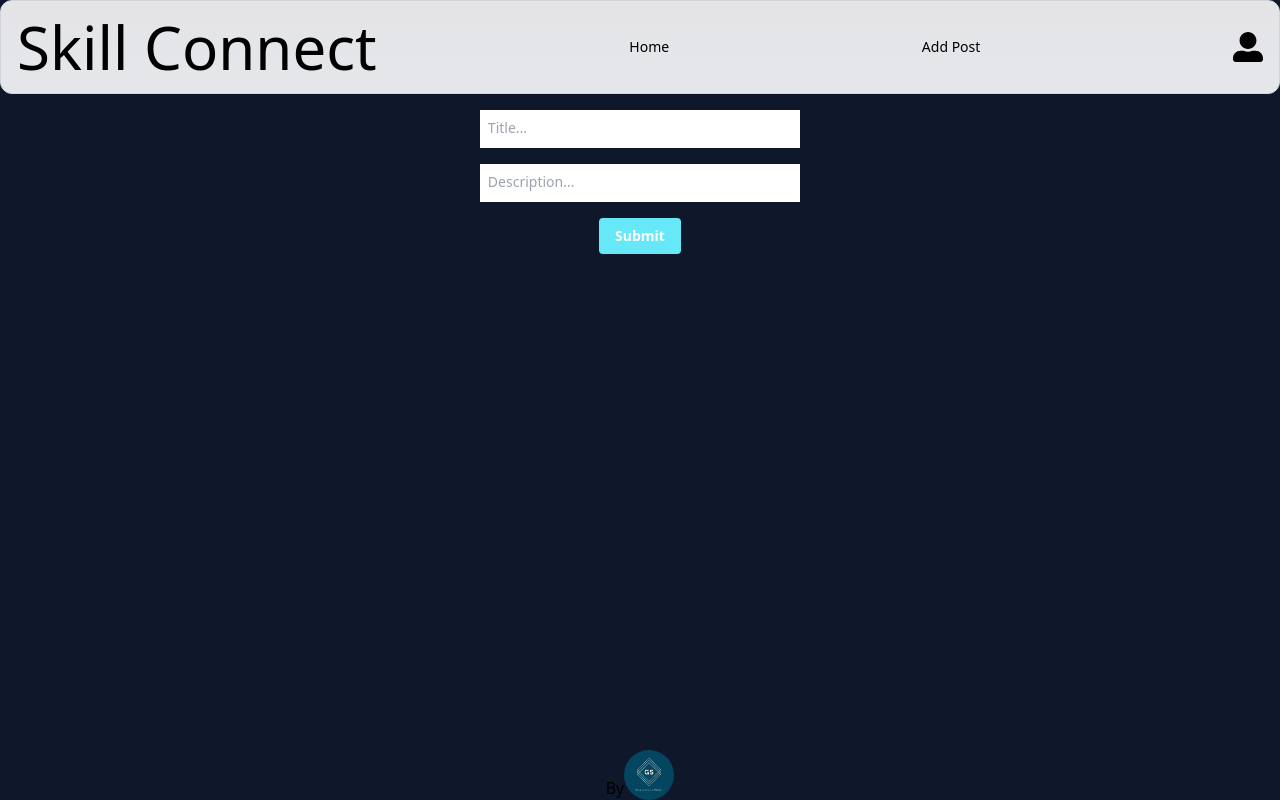
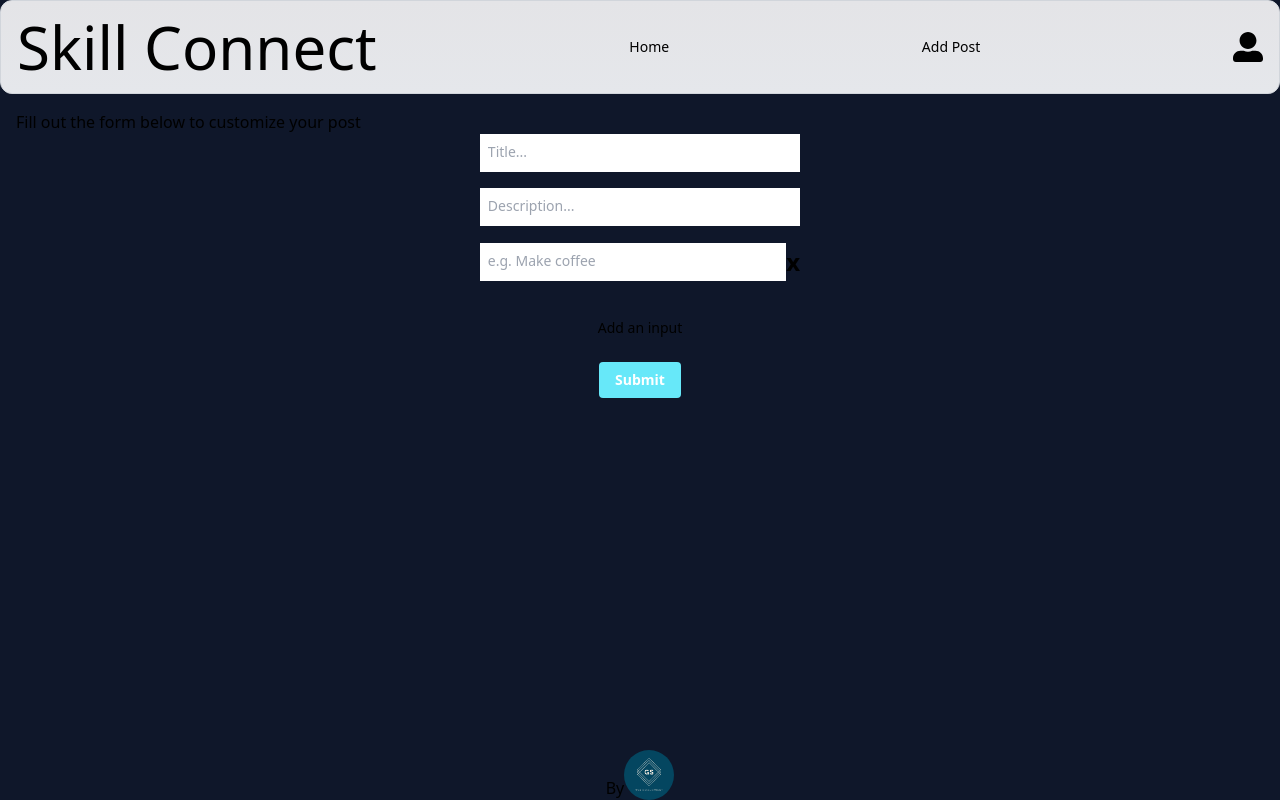
Before and after one commit to GregNicholas/skill-connect, a Next.js app: page /addPost in a window 1280 px wide. Built offline with nearby package versions, Linux system fonts and the light colour scheme; no server answers.

Commit message:
adding optional dynamic field inputs to form

```diff
--- a/src/components/NewPostForm.tsx
+++ b/src/components/NewPostForm.tsx
@@ -1,4 +1,5 @@
-import { ChangeEvent, FormEvent } from 'react';
+import axios from 'axios';
+import { ChangeEvent, FormEvent, useState } from 'react';
 
 interface Props {
     handleSubmit: (e: FormEvent<HTMLFormElement>, title: string, description: string) => Promise<void>
@@ -9,7 +10,32 @@ interface Props {
     }
 }
 
-export default function NewPostForm({ formInfo, handleSubmit, handleChange }: Props) {
+// export default function NewPostForm({ formInfo, handleSubmit, handleChange }: Props) {
+export default function NewPostForm() {
+
+    const [formInfo, setFormInfo] = useState({title: "", description: "", fields: [{label: ""}]});
+
+    const handleSubmit  = async (e: FormEvent<HTMLFormElement>, title: string, description: string) => {
+        e.preventDefault();
+        const { data } = await axios.post("/api/posts", {title, description});
+        console.log(data);
+        setFormInfo({title: "", description: "", fields: [{label: ""}]});
+    }
+
+    const handleChange = (e: ChangeEvent<HTMLInputElement>) => {
+        setFormInfo({...formInfo, [e.target.name]: e.target.value});
+    }
+
+    const addInputField = () => {
+        const newFields = [...formInfo.fields, {label: ""}];
+        setFormInfo((prev) => ({...prev, fields: newFields}));
+    }
+
+    const removeInputField = (index: number) => {
+        const newFields = [...formInfo.fields];
+        newFields.splice(index, 1);
+        setFormInfo((prev) => ({...prev, fields: newFields}));
+    }
 
     const inputStyle = "outline-none duration-300 border-b-2 border-solid border-white focus:border-cyan-300 text-slate-900 p-2 w-full max-w-[40ch]"
     return (
@@ -39,6 +65,25 @@ export default function NewPostForm({ formInfo, handleSubmit, handleChange }: Pr
                     aria-label="description"
                     required
                 />
+                {
+                    formInfo.fields.map((data, index) => {
+                        const {label} = data;
+                        return (
+                            <div className="h-10 flex items-center w-full max-w-[40ch] mb-3" key={index}>
+                            <input className={inputStyle}
+                                onChange={(e) => handleChange(e)}
+                                value={label}
+                                type="text"
+                                placeholder={"e.g. Make coffee"}
+                                aria-label="new subtask"
+                                required
+                            />
+                            <button type="button" className="text-2xl font-bold" onClick={(e)=> removeInputField(index)}>x</button>
+                            </div>
+                        )
+                    })
+                }
+                <button className="px-4 py-2" onClick={addInputField}>Add an input</button>
                 <button
                     type="submit"
                     className="bg-cyan-300 hover:bg-cyan-400 text-white font-bold py-2 px-4 rounded"
--- a/src/pages/addPost.tsx
+++ b/src/pages/addPost.tsx
@@ -3,22 +3,24 @@ import NewPostForm from "@/components/NewPostForm";
 import { ChangeEvent, FormEvent, useState } from 'react';
 
 export default function AddPost() {
-    const [formInfo, setFormInfo] = useState({title: "", description: ""});
+    // const [formInfo, setFormInfo] = useState({title: "", description: "", fields: [{label: ""}]});
 
-    const handleSubmit  = async (e: FormEvent<HTMLFormElement>, title: string, description: string) => {
-        e.preventDefault();
-        const { data } = await axios.post("/api/posts", {title, description});
-        console.log(data);
-        setFormInfo({title: "", description: ""});
-    }
+    // const handleSubmit  = async (e: FormEvent<HTMLFormElement>, title: string, description: string) => {
+    //     e.preventDefault();
+    //     const { data } = await axios.post("/api/posts", {title, description});
+    //     console.log(data);
+    //     setFormInfo({title: "", description: "", fields: [{label: ""}]});
+    // }
 
-    const handleChange = (e: ChangeEvent<HTMLInputElement>) => {
-        setFormInfo({...formInfo, [e.target.name]: e.target.value});
-    }
+    // const handleChange = (e: ChangeEvent<HTMLInputElement>) => {
+    //     setFormInfo({...formInfo, [e.target.name]: e.target.value});
+    // }
 
     return (
         <div>
-            <NewPostForm formInfo={formInfo} handleSubmit={handleSubmit} handleChange={handleChange} />
+            <div>Fill out the form below to customize your post</div>
+            {/* <NewPostForm formInfo={formInfo} handleSubmit={handleSubmit} handleChange={handleChange} /> */}
+            <NewPostForm />
         </div>
     )
 }
```
